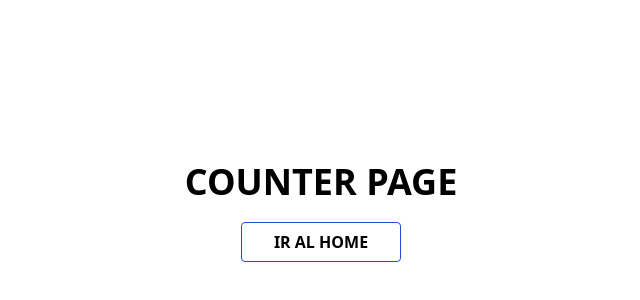
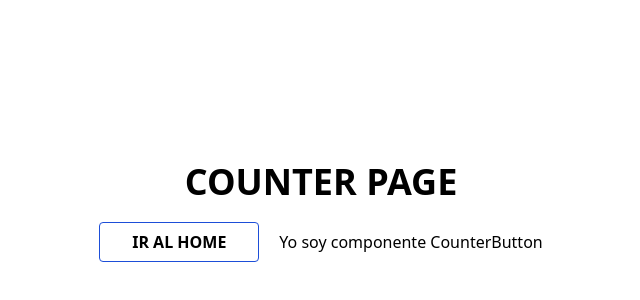
Before and after one commit to dmilanop/template-clean-architecture, a Next.js app: page /counter in a window 1280 px wide. Shown: the part 188-488 px from the top of the page, without its empty margins (319-959 px from the left). Built offline with nearby package versions, Linux system fonts and the light colour scheme.

Commit message:
:art: style: add component for counter buttons

```diff
--- /dev/null
+++ b/app/(views)/counter/components/CounterButton.tsx
@@ -0,0 +1,5 @@
+export const CounterButton = () => {
+  return (
+    <span>Yo soy componente CounterButton</span>
+  );
+};
--- a/app/(views)/counter/page.tsx
+++ b/app/(views)/counter/page.tsx
@@ -1,10 +1,12 @@
 import Link from "next/link";
+import { CounterButton } from "./components/CounterButton";
 
 export default function Counter () {
   return (
     <div className='flex flex-col items-center justify-center h-svh gap-y-5'>
       <h1 className='text-4xl font-bold' >COUNTER PAGE</h1>
 
+      <div className='flex items-center gap-x-5'>
         <Link href={'/'} >
           <button
             className='text-base font-semibold border rounded border-blue-700 w-40 h-10 hover:bg-blue-700 hover:text-white'
@@ -12,6 +14,10 @@ export default function Counter () {
             IR AL HOME
           </button>
         </Link>
+
+        <CounterButton />
+      </div>
+
     </div>
   )
 }
```
Lines whose indentation alone changed are shown as unchanged.
